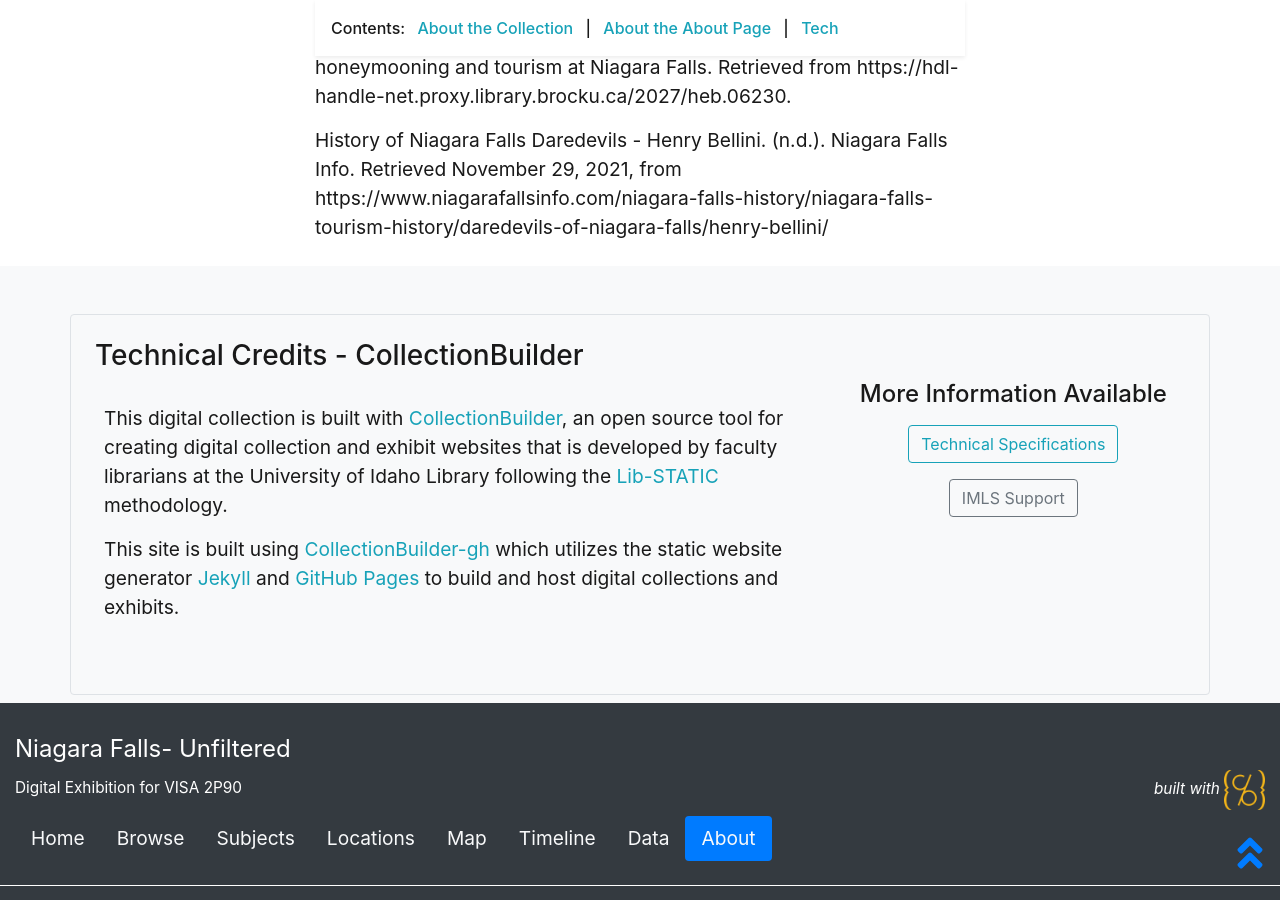
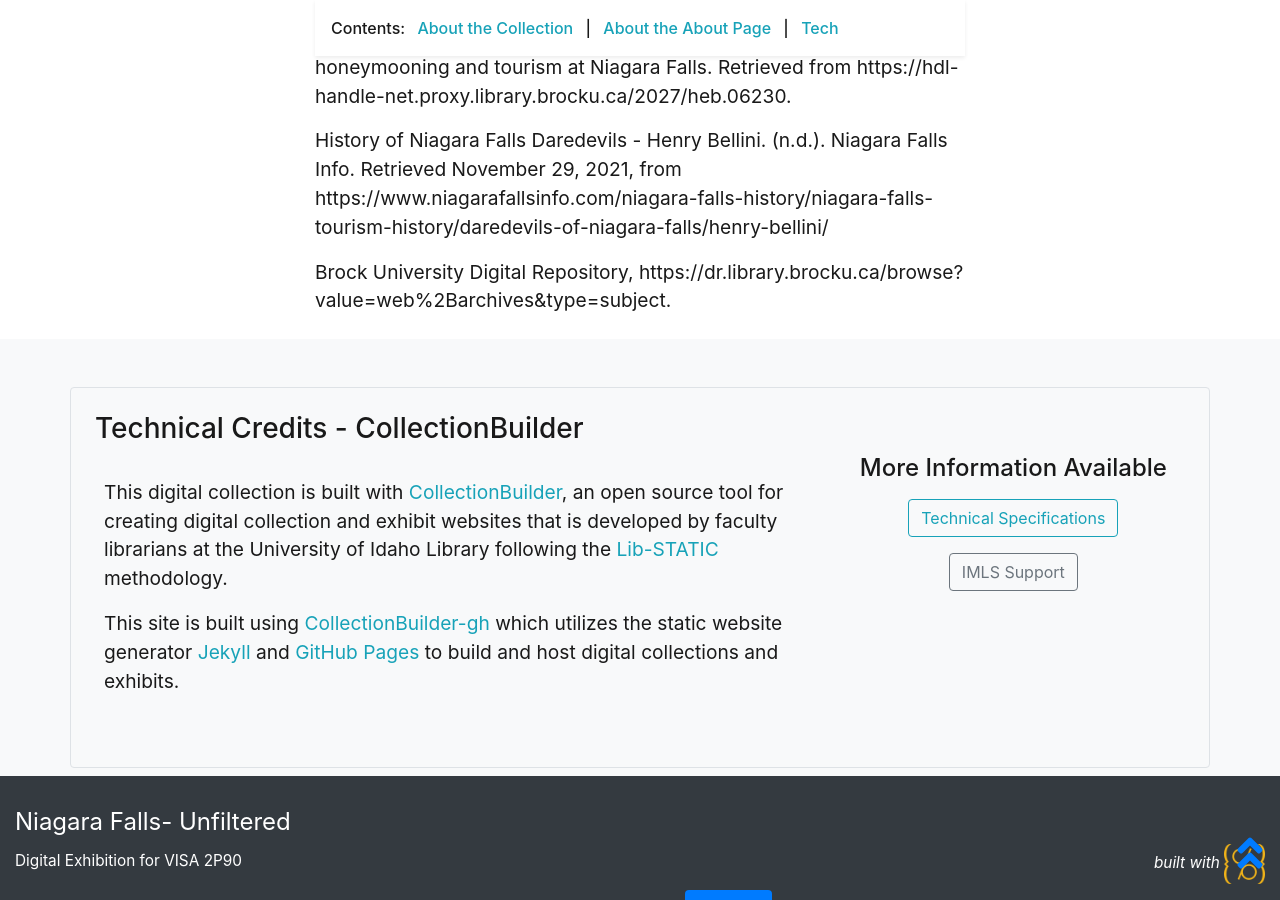
Before and after one commit to Vanipha/Niagara-Falls-A-Disappointing-Jewel, a Jekyll site: the page built from pages/about.md, in a window 1280 px wide and 900 px high, scrolled down 2242 px. Built offline with Jekyll 4.4.1, drawn with Linux system fonts in a browser that asks for light colours.

Commit message:
Update about.md

```diff
--- a/pages/about.md
+++ b/pages/about.md
@@ -34,3 +34,5 @@ Works Cited
 Dubinsky, K. (1999). The second greatest disappointment: honeymooning and tourism at Niagara Falls. Retrieved from https://hdl-handle-net.proxy.library.brocku.ca/2027/heb.06230.
 
 History of Niagara Falls Daredevils - Henry Bellini. (n.d.). Niagara Falls Info. Retrieved November 29, 2021, from https://www.niagarafallsinfo.com/niagara-falls-history/niagara-falls-tourism-history/daredevils-of-niagara-falls/henry-bellini/
+
+Brock University Digital Repository, https://dr.library.brocku.ca/browse?value=web%2Barchives&type=subject.
```
